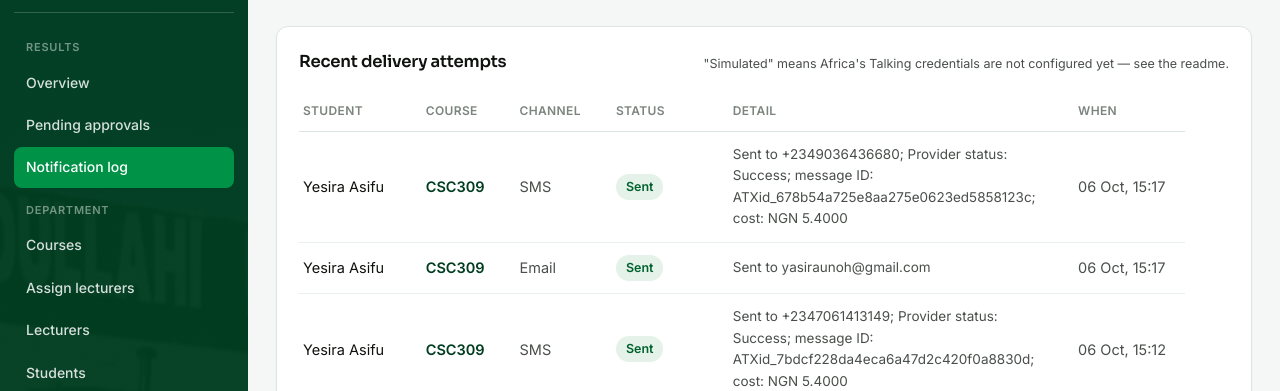
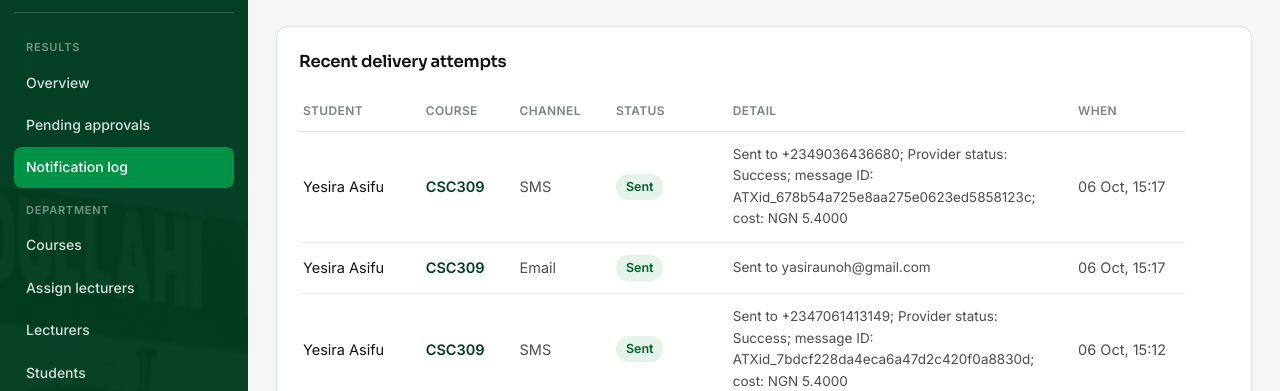
Before and after one commit to yasiraunoh-art/afusta-sms, a Django app: page /admin-portal/notifications/ in a window 1280 px wide. Shown: the part 68-459 px from the top of the page. Run offline with Django 5.2, Linux system fonts and the light colour scheme; a user stored in the database is signed in; data comes from the database, SQL or seed files in the repository; parts of the project's set-up code (start-up, migrations or seed data) failed here and were passed over.

Commit message:
update notification

```diff
--- a/templates/academics/notification_log.html
+++ b/templates/academics/notification_log.html
@@ -8,7 +8,6 @@
 <div class="card">
   <div class="section-title">
     <h2>Recent delivery attempts</h2>
-    <span class="helptext">"Simulated" means Africa's Talking credentials are not configured yet &mdash; see the readme.</span>
   </div>
   {% if logs %}
     <div class="table-wrap">
```
